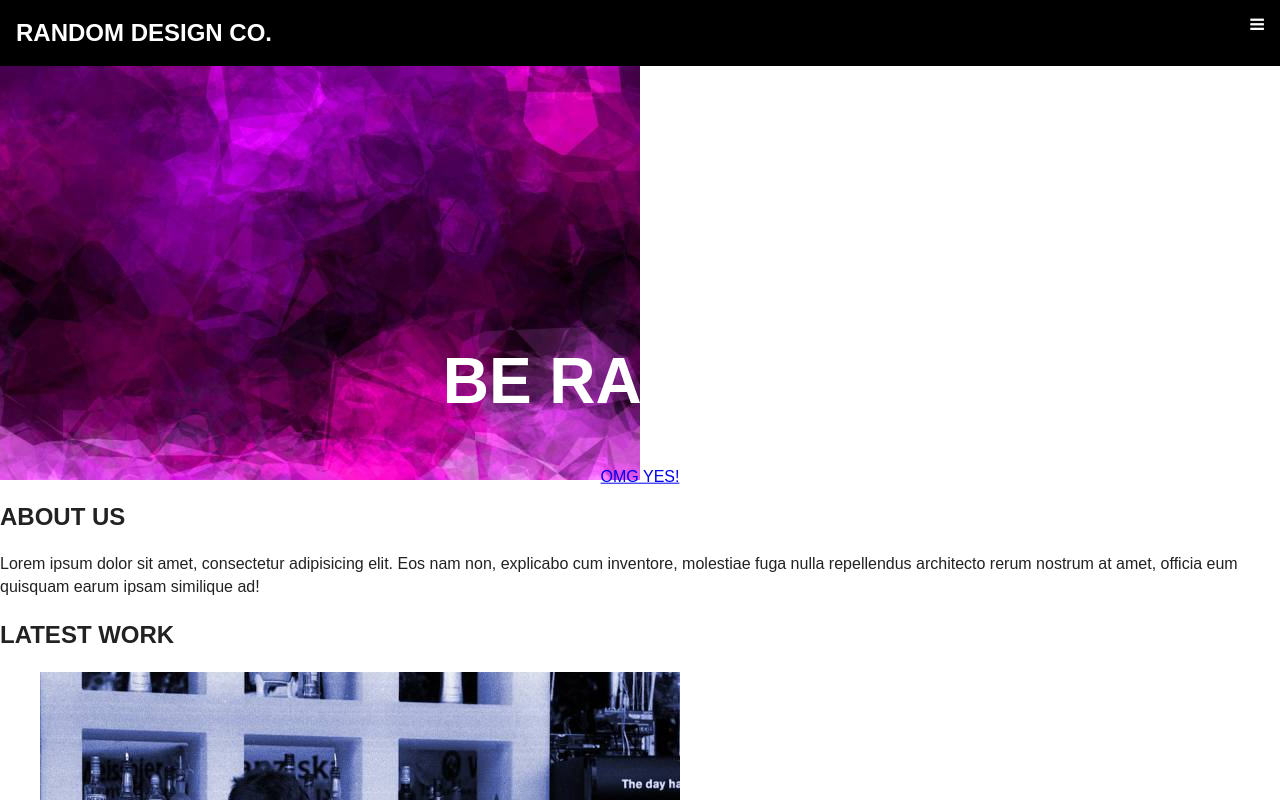
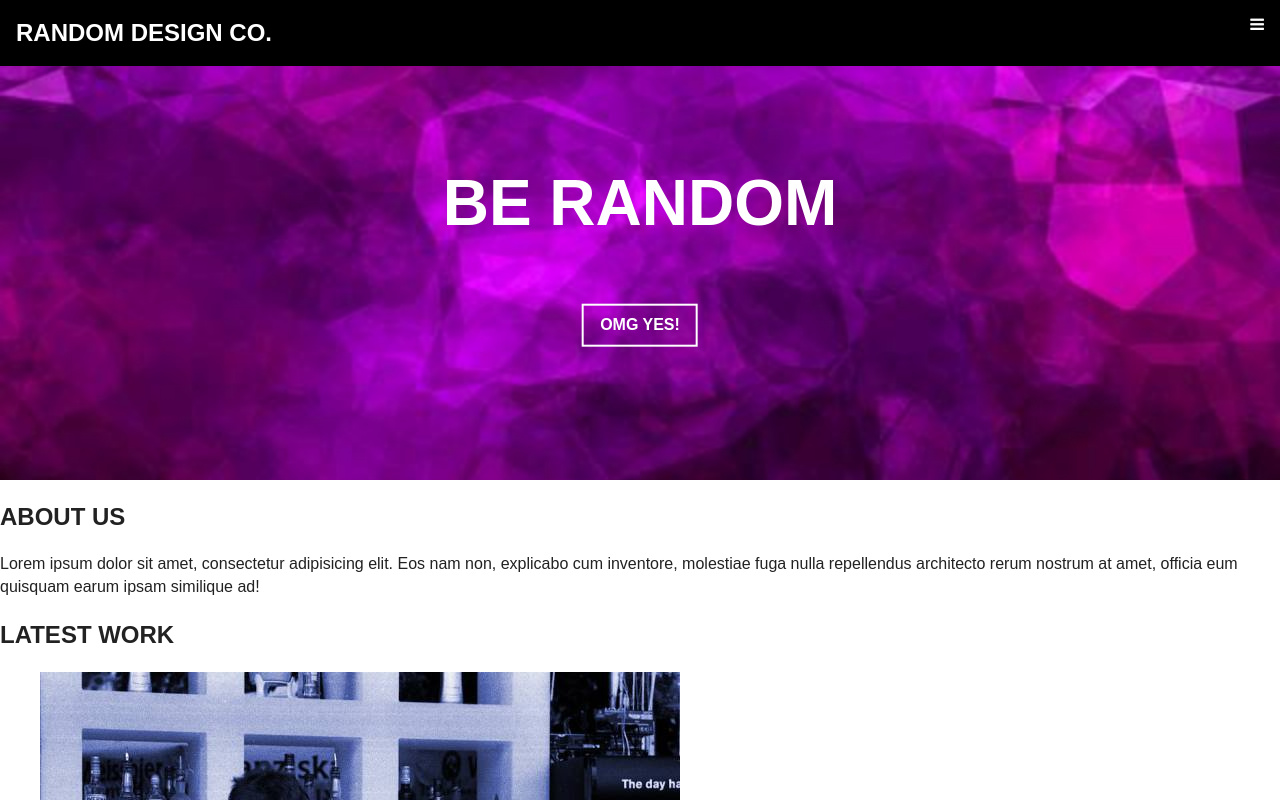
Before and after one commit to mcnelson87/random_design_co, a plain HTML site: page index.html in a window 1280 px wide. Shown: the top 800 px of the page. Drawn offline with nearby package versions, Linux system fonts and the light colour scheme.

Commit message:
Jumbotron finalizing

```diff
--- a/css/main.css
+++ b/css/main.css
@@ -128,7 +128,7 @@ i {
 }
 /* JUMBOTRON */
 
-#jumbotron  {
+.jumbotron  {
   padding: 0;
   position: relative;
   overflow: hidden;
@@ -137,15 +137,16 @@ i {
 
 }
 
-#jumbotron #hero-image {
+.jumbotron .hero-image {
   display: block;
   max-width: 100%;
+  width: 100%;
   position: relative;
+  margin: 3em, auto;
   z-index: -10;
 }
 
 .jumbotron-content {
-  color: #fff;
   position: absolute;
   top: 50%;
   left: 50%;
@@ -156,6 +157,28 @@ i {
 .jumbotron-content h2 {
   font-size: 4em;
   line-height: 1;
+}
+
+.button  {
+  display: inline-block;
+  border: solid #fff .125em;
+  padding: 0.5em 1em;
+  font-size: 1em;
+  font-weight: bolder;
+
+}
+
+.button a {
+  color: #fff;
+  text-decoration: none;
+}
+
+.button:hover  {
+  background: hsla(360, 100%, 100%, 100);
+}
+
+.button:hover a {
+  color: #000;
 }
 
 /* MAIN TEXT */
--- a/index.html
+++ b/index.html
@@ -27,12 +27,12 @@
         </header>
 
         <section class="jumbotron">
-          <img src="images/purple-bg.jpeg" alt="abstract purple background" class="hero-image">
-
           <div class="jumbotron-content">
             <h2>BE RANDOM</h2>
-            <p><a href="#" title="OMG YES" class="button">OMG YES!</a></p>
+            <p class="button"><a href="#" title="OMG YES">OMG YES!</a></p>
           </div>
+
+          <img src="images/purple-bg.jpeg" alt="abstract purple background" class="hero-image">
         </section>
 
         <section id="about">
```
